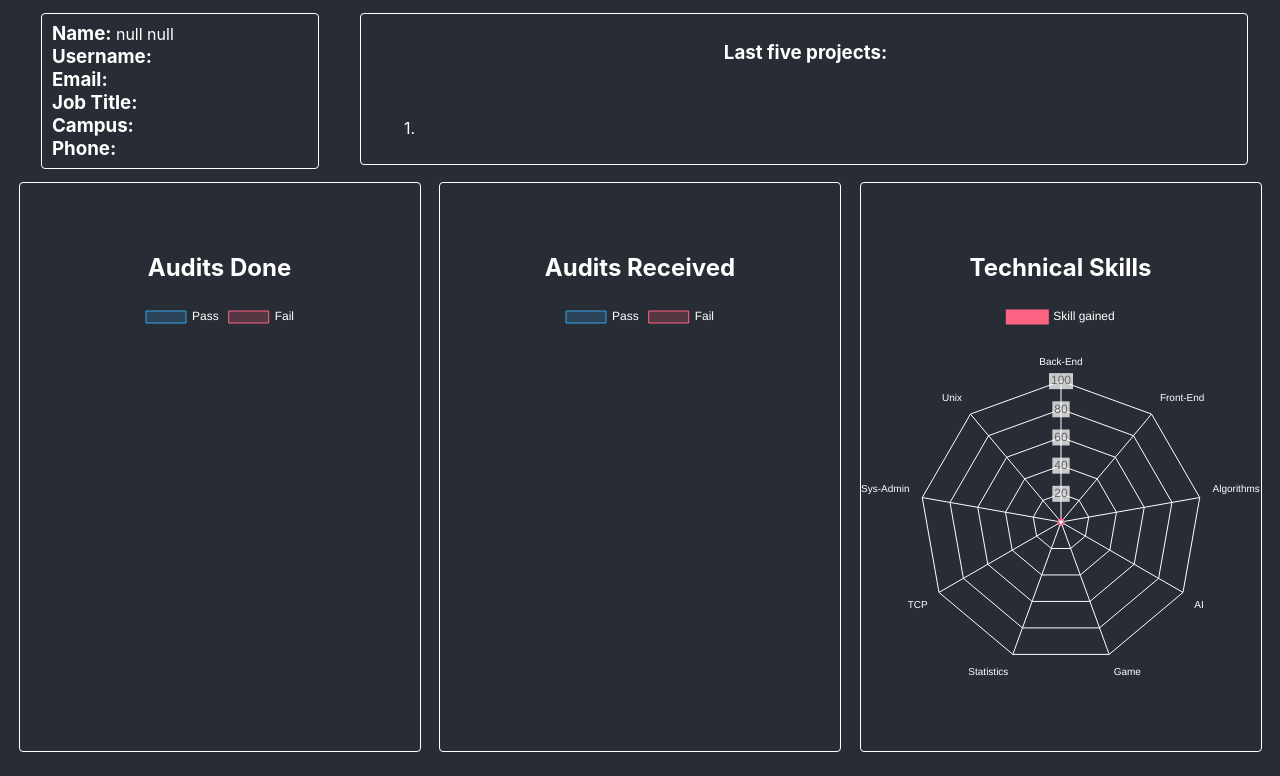
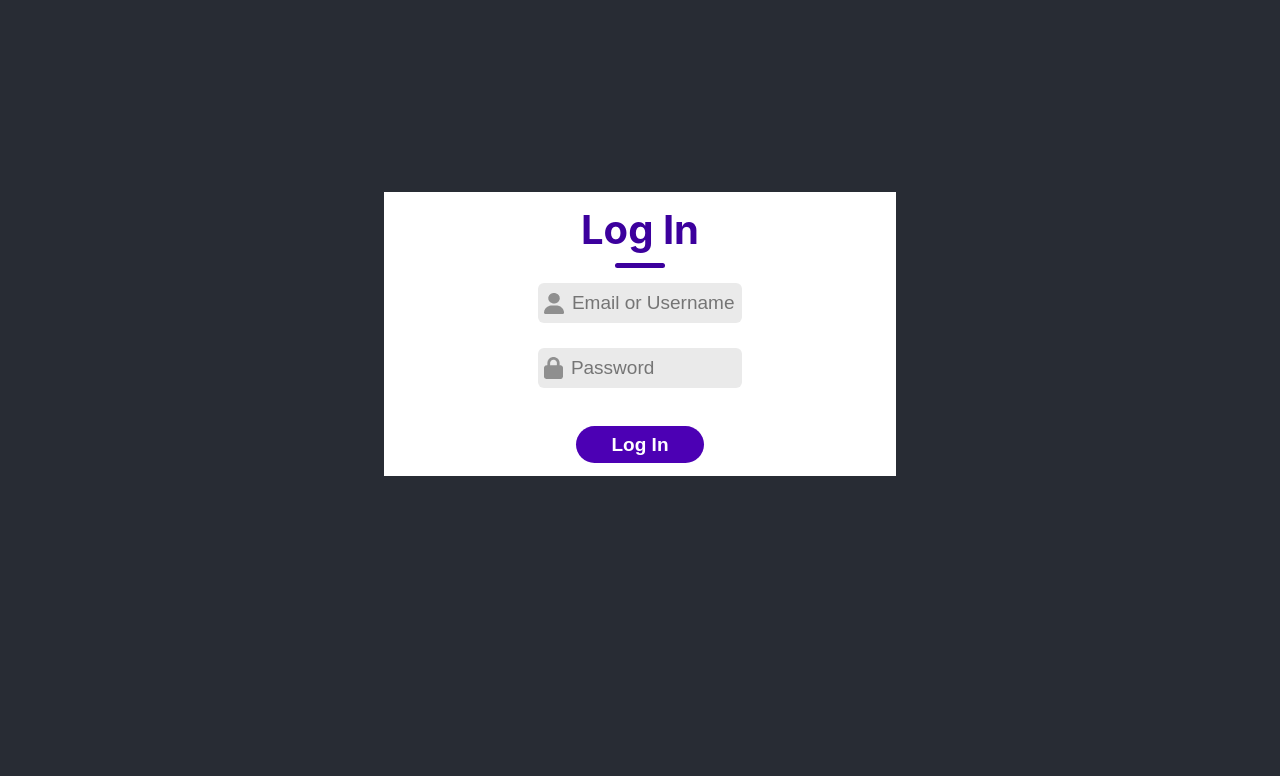
Before and after one commit to heshamalmosawi/heshamalmosawi.github.io, a React (Create React App) app: page / in a window 1280 px wide. Shown: the top 776 px of the page. Built offline with nearby package versions, Linux system fonts and the light colour scheme; no server answers.

Commit message:
functionality done

```diff
--- a/src/App.js
+++ b/src/App.js
@@ -9,8 +9,7 @@ function App() {
 
   return (
     <div className="App">
-      {/* {!logged? <Login auth={setLogged} /> : <Dashboard/>} */}
-      <Dashboard/>
+      {!logged? <Login auth={setLogged} /> : <Dashboard auth={setLogged}/>}
     </div>
   );
 }
--- a/src/Components/Dashboard.jsx
+++ b/src/Components/Dashboard.jsx
@@ -6,13 +6,14 @@ import SkillsGraph from "./skillsgraph";
 import LastFive from "./lastfive";
 import { Chart as ChartJS, ArcElement, Tooltip, Legend } from 'chart.js';import './graphs.css';
 import UserInfo from "./Userinfo";
+import Logoutbtn from "./logoutbtn";
 
 ChartJS.register(ArcElement, Tooltip, Legend);
 
-const Dashboard = () => {
+const Dashboard = ({auth}) => {
     let token = localStorage.getItem('token')
     // return <Hello/>
-    return (<> <div className="both-info"> <UserInfo/> <LastFive/> </div> <div className="piecharts"> <SendAudit/> <ReceiveAudit/> <SkillsGraph/> <TechGraph/> </div> </>)
+    return (<> <div className="both-info"> <UserInfo/> <LastFive/> </div> <div className="piecharts"> <SendAudit/> <ReceiveAudit/> <SkillsGraph/> <TechGraph/> </div> <Logoutbtn auth={auth}/> </>)
 }
 
 export default Dashboard
--- a/src/Components/Login.jsx
+++ b/src/Components/Login.jsx
@@ -1,10 +1,17 @@
-import React, { useState } from 'react';
+import React, { useState, useEffect } from 'react';
 import './login.css';
 
 import userIcon from './Assets/person.png';
 import passIcon from './Assets/password.png';
 
 const Login = (prop) => {
+
+  useEffect(() => {
+    if (localStorage.getItem('token')) {
+      prop.auth(true);
+      return;
+    }
+  }, []);
 
   const [errorMsg, setErrorMsg] = useState('');
 
--- a/src/Components/graphs.css
+++ b/src/Components/graphs.css
@@ -50,3 +50,7 @@
     padding: 8px 0 10px 3px;
     width: 69%;
     text-align: center;}
+
+#logout-btn{
+    width: 10px;
+}
--- /dev/null
+++ b/src/Components/logoutbtn.jsx
@@ -0,0 +1,12 @@
+import React from "react";
+
+const Logoutbtn = ({ auth }) => {
+    const handleLogout =() => {
+        localStorage.removeItem('token');
+        auth(false);
+    };
+
+    return (<button onClick={handleLogout} id="logout-btn">Logout</button>)
+};
+
+export default Logoutbtn
```
